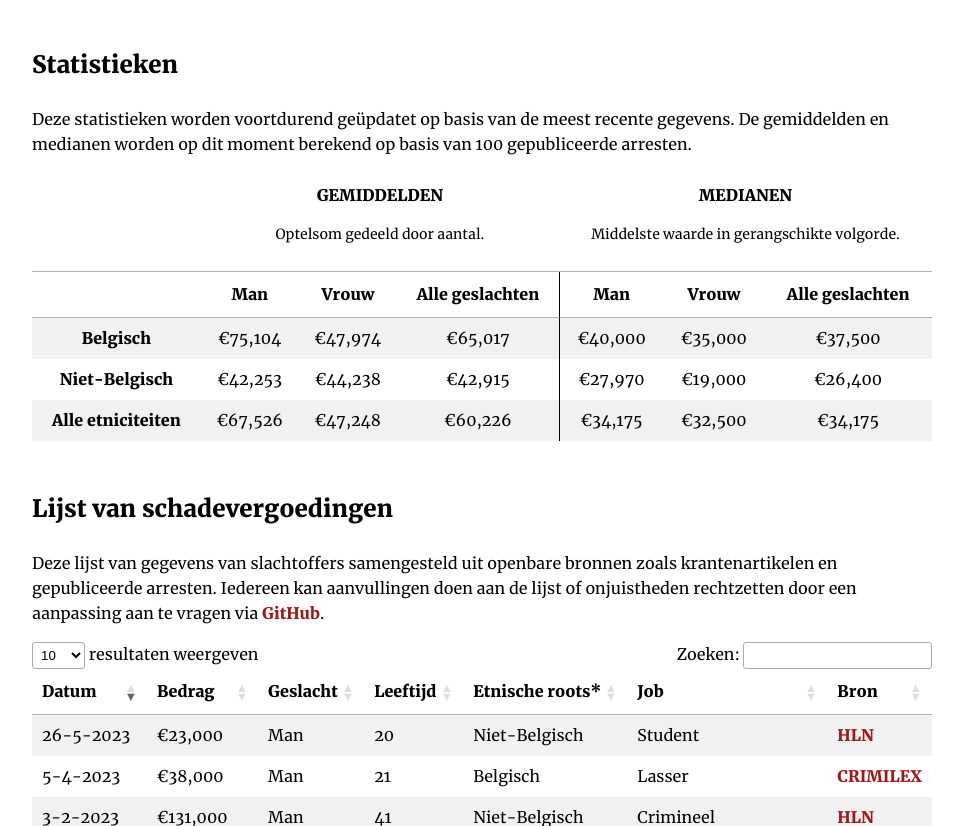
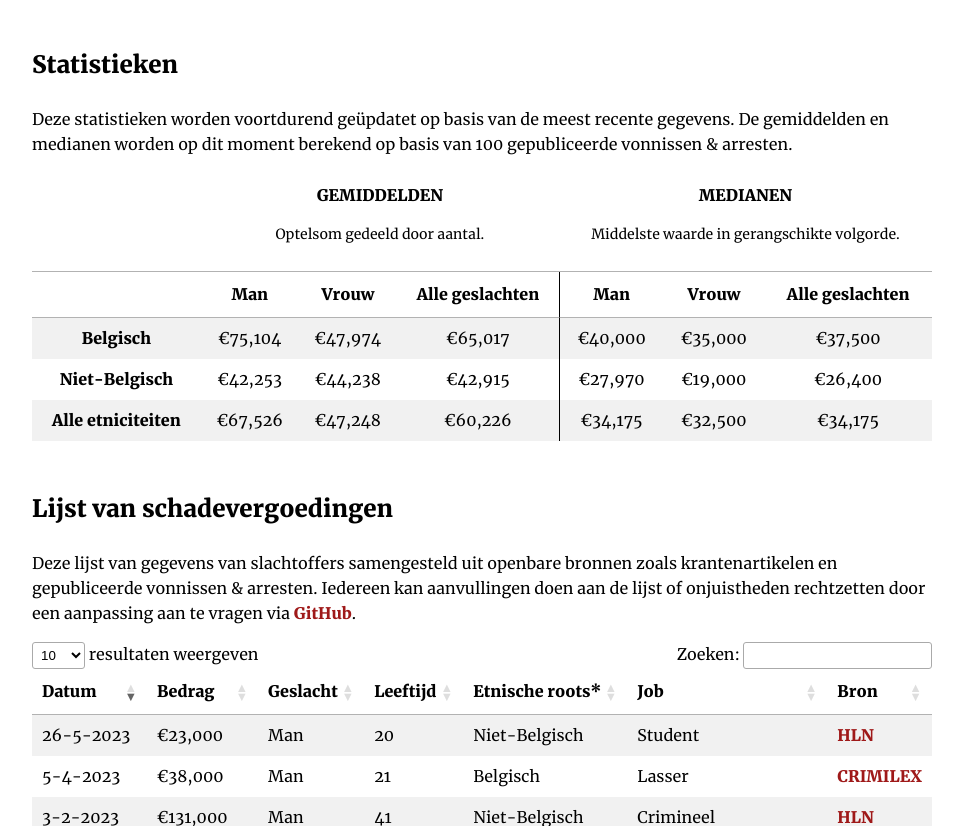
Before and after one commit to IntiDC/klassenjustitie, a plain HTML site: page index.html in a window 1280 px wide. Shown: the part 705-1531 px from the top of the page, without its empty margins (158-1121 px from the left). Drawn offline with Linux system fonts and the light colour scheme.

Commit message:
vonissen

```diff
--- a/index.html
+++ b/index.html
@@ -68,19 +68,19 @@
                 <p>
                     Er wordt gezegd dat er in Belgische rechtbanken met twee maten en gewichten wordt geoordeeld.<br/>
                     Maar is dat ook zo? Laat ons het debat voeren steunend op feiten in plaats van gevoelens.<br/><br/>
-                    Geen enkele misdaad is dezelfde, en elke zaak kan verzwarende of net verzachtende omstandigheden hebben die reflecteren in boetes en strafmaat. Daarom focust deze website zich op de <b>totale schadevergoeding</b> die wordt berekend aan de hand van <b>morele</b> en <b>materiële</b> schade bij een overlijden.<br/><br/>Hoewel een rechter altijd goede redenen kan hebben om af te wijken van de <b>forfaitaire bedragen</b>, trachten we zoveel mogelijk arresten te verzamelen om op basis van een groot volume algemene trends waar te nemen.<br/><br/>Hoe meer gegevens we verzamelen, hoe accurater onze statestieken, dus <a href="#contribute">help gerust mee</a>, en bouw zo aan een transparanter justitiebeleid!
+                    Geen enkele misdaad is dezelfde, en elke zaak kan verzwarende of net verzachtende omstandigheden hebben die reflecteren in boetes en strafmaat. Daarom focust deze website zich op de <b>totale schadevergoeding</b> die wordt berekend aan de hand van <b>morele</b> en <b>materiële</b> schade bij een overlijden.<br/><br/>Hoewel een rechter altijd goede redenen kan hebben om af te wijken van de <b>forfaitaire bedragen</b>, trachten we zoveel mogelijk vonnissen te verzamelen om op basis van een groot volume algemene trends waar te nemen.<br/><br/>Hoe meer gegevens we verzamelen, hoe accurater onze statestieken, dus <a href="#contribute">help gerust mee</a>, en bouw zo aan een transparanter justitiebeleid!
                 </p>
             </section>
             <section id="stats">
                 <h2>Statistieken</h2>
-                <p>Deze statistieken worden voortdurend geüpdatet op basis van de meest recente gegevens. De gemiddelden en medianen worden op dit moment berekend op basis van <span id="arrest-amount">een hondertal</span> gepubliceerde arresten.</span></p>
+                <p>Deze statistieken worden voortdurend geüpdatet op basis van de meest recente gegevens. De gemiddelden en medianen worden op dit moment berekend op basis van <span id="arrest-amount">een hondertal</span> gepubliceerde vonnissen & arresten.</span></p>
                 <div id="stats-tables-container">
                     Aan het laden...
                 </div>
             </section>
             <section id="arrests">
                 <h2>Lijst van schadevergoedingen</h2>
-                <p>Deze lijst van gegevens van slachtoffers samengesteld uit openbare bronnen zoals krantenartikelen en gepubliceerde arresten. Iedereen kan aanvullingen doen aan de lijst of onjuistheden rechtzetten door een aanpassing aan te vragen via <a href="#contribute">GitHub</a>.</p>
+                <p>Deze lijst van gegevens van slachtoffers samengesteld uit openbare bronnen zoals krantenartikelen en gepubliceerde vonnissen & arresten. Iedereen kan aanvullingen doen aan de lijst of onjuistheden rechtzetten door een aanpassing aan te vragen via <a href="#contribute">GitHub</a>.</p>
                 <table id="arrests-table">
                     <thead>
                         <th>Datum</th>
```
